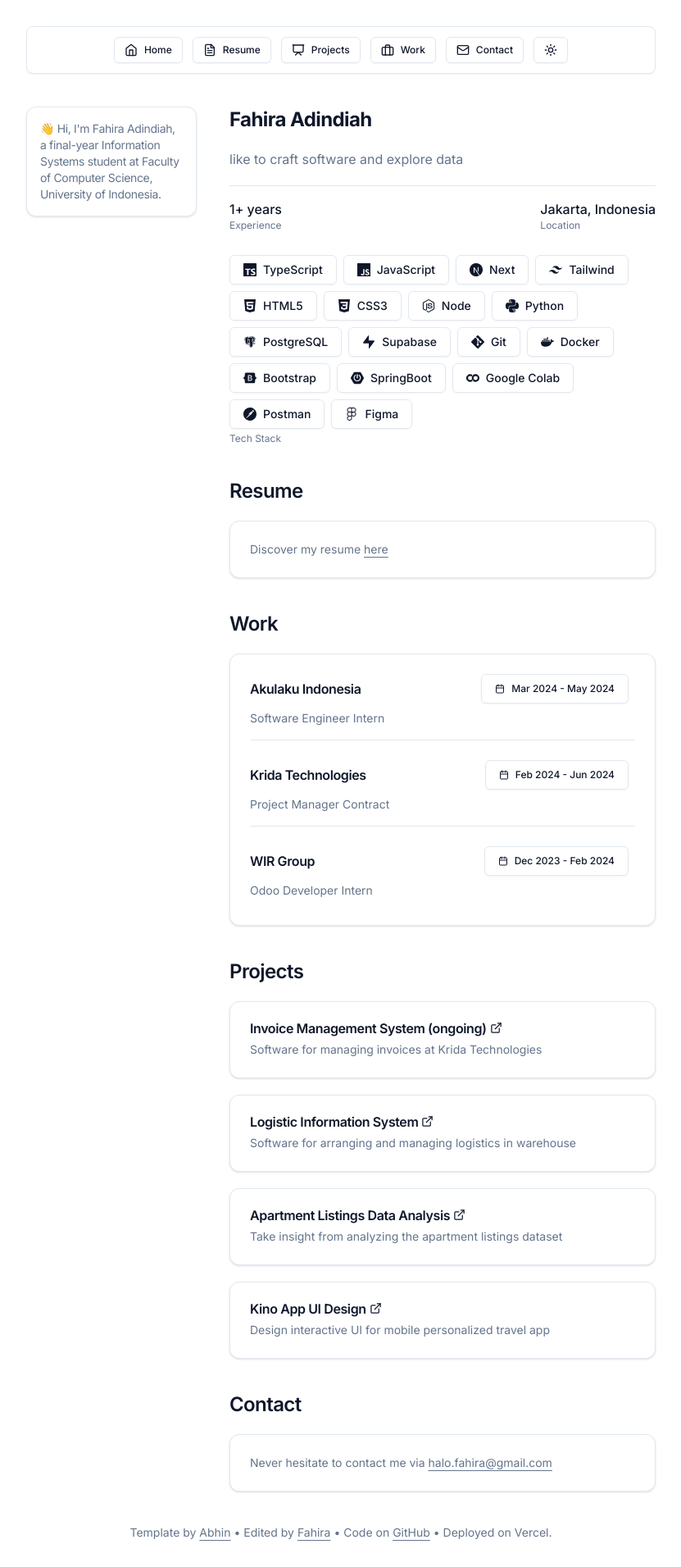
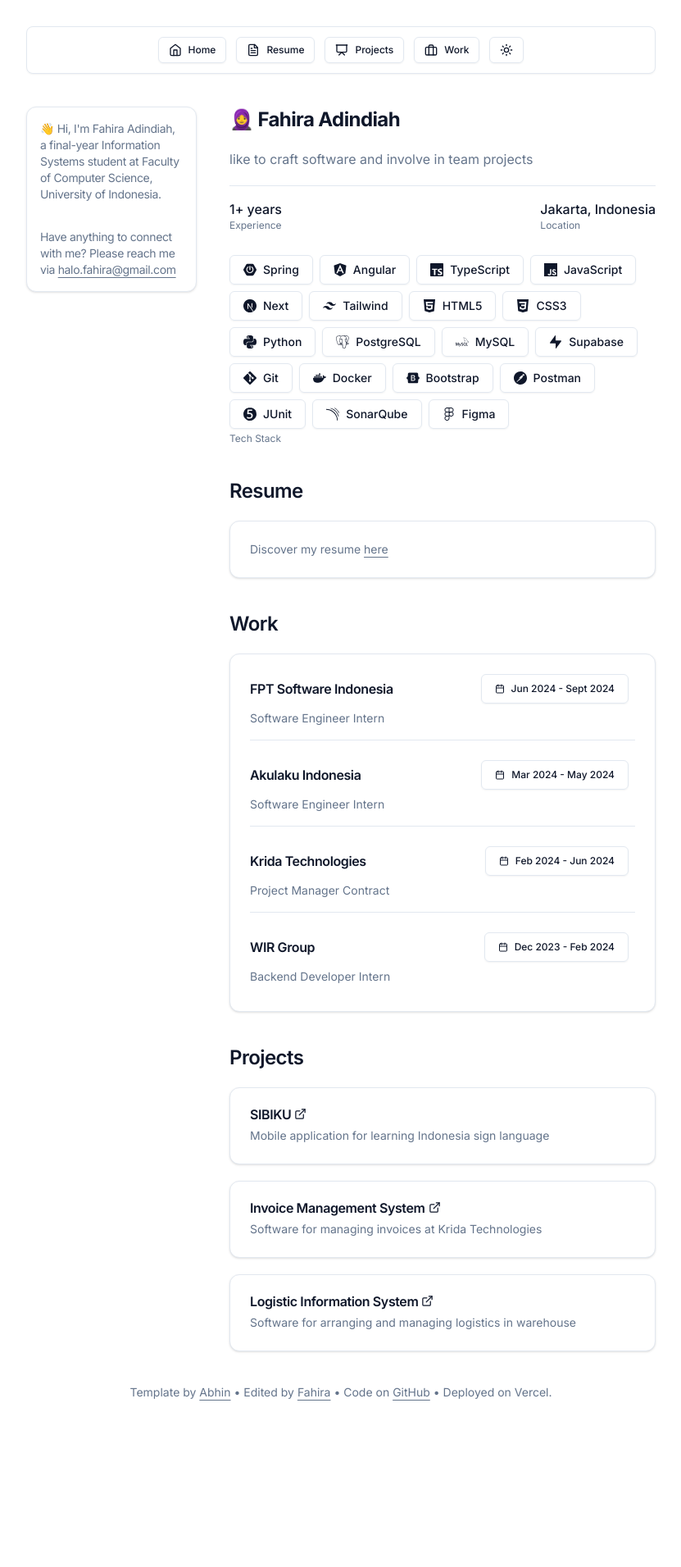
Before and after one commit to fahiradh/personal-website, a Next.js app: page / in a window 1280 px wide. Shown: the whole page at 82% size, without its empty margins (224-1055 px from the left). After the commit the page ends 1740 px from the top, so only its background shows below. Built offline with nearby package versions, Linux system fonts and the light colour scheme.

Commit message:
work, project, and details

```diff
--- a/components/navbar.tsx
+++ b/components/navbar.tsx
@@ -52,7 +52,7 @@ export default function Navbar() {
           <Briefcase className=" h-4 w-4" />
           <span className="hidden md:block ml-2">Work</span>
         </Button>
-        <Button
+        {/* <Button
           onClick={() => navigateTo("/#contact")}
           variant="outline"
           size="sm"
@@ -60,7 +60,7 @@ export default function Navbar() {
         >
           <Mail className=" h-4 w-4" />
           <span className="hidden md:block ml-2">Contact</span>
-        </Button>
+        </Button> */}
         <ModeToggle />
       </div>
     </div>
--- a/components/sidebar.tsx
+++ b/components/sidebar.tsx
@@ -7,6 +7,11 @@ export default function Sidebar() {
       <p className="text-sm text-muted-foreground tracking-tight">
         {aboutYou.description}
       </p>
+      <br></br>
+      <p className="text-sm text-muted-foreground tracking-tight">
+        Have anything to connect with me? Please reach me via {" "}
+        <a href={`mailto:${aboutYou.email}`}>{aboutYou.email}</a>
+      </p>
     </div>
   );
 }
--- a/lib/data.ts
+++ b/lib/data.ts
@@ -2,7 +2,6 @@ import {
     SiTypescript,
     SiJavascript,
     SiNextdotjs,
-    SiNodedotjs,
     SiPython,
     SiHtml5,
     SiCss3,
@@ -12,13 +11,24 @@ import {
     SiBootstrap,
     SiTailwindcss,
     SiSpringboot,
-    SiGooglecolab,
     SiFigma,
-    SiPostman
+    SiPostman,
+    SiAngular,
+    SiMysql,
+    SiPostgresql,
+    SiJunit5,
+    SiSonarqube
   } from "react-icons/si";
-  import { BiLogoPostgresql } from "react-icons/bi";
 
   export const skills = [
+    {
+      icon: SiSpringboot,
+      text: "Spring",
+    },
+    {
+      icon: SiAngular,
+      text: "Angular",
+    },
     {
       icon: SiTypescript,
       text: "TypeScript",
@@ -44,16 +54,16 @@ import {
       text: "CSS3",
     },
     {
-      icon: SiNodedotjs,
-      text: "Node",
-    },
-    {
       icon: SiPython,
       text: "Python",
     },
     {
-      icon: BiLogoPostgresql,
+      icon: SiPostgresql,
       text: "PostgreSQL",
+    },
+    {
+      icon: SiMysql,
+      text: "MySQL",
     },
     {
       icon: SiSupabase,
@@ -72,16 +82,15 @@ import {
       text: "Bootstrap",
     },
     {
-      icon: SiSpringboot,
-      text: "SpringBoot",
+      icon: SiPostman,
+      text: "Postman"
     },
     {
-      icon: SiGooglecolab,
-      text: "Google Colab",
-    },
-    {
-      icon: SiPostman,
-      text: "Postman"
+      icon: SiJunit5,
+      text: "JUnit"
+    },{
+      icon: SiSonarqube,
+      text: "SonarQube"
     },
     {
       icon: SiFigma,
@@ -89,7 +98,7 @@ import {
     }
   ];
 
-  export const resume = "https://drive.google.com/file/d/14CArG3TtsMDJAtb4CtDN69ao8xM6tNEx/view?usp=sharing";
+  export const resume = "https://drive.google.com/file/d/18S6p9ytDVEfayHx2Na2Aa6XZHTJBAXUP/view?usp=sharing";
 
   export interface Project {
     title: string;
@@ -99,51 +108,47 @@ import {
 
   export const projects: Project[] = [
     {
-      title: "Invoice Management System (ongoing)",
+      title: "SIBIKU",
+      description: "Mobile application for learning Indonesia sign language",
+      link: "https://drive.google.com/file/d/1u9wF3J0i8HOShrKrAzDEzWD4mEjWF00Z/view",
+    },
+    {
+      title: "Invoice Management System",
       description: "Software for managing invoices at Krida Technologies",
-      link: "https://github.com/fahiradh",
+      link: "https://github.com/fahiradh/invoicesync",
     },
     {
       title: "Logistic Information System",
       description: "Software for arranging and managing logistics in warehouse",
       link: "https://github.com/fahiradh/silogistik",
     },
-    {
-      title: "Apartment Listings Data Analysis",
-      description: "Take insight from analyzing the apartment listings dataset",
-      link: "https://drive.google.com/file/d/1HLH7IdiABrT3inLeHjBcPG-pOWgKvBbU/view?usp=sharing",
-    },
-    {
-      title: "Kino App UI Design",
-      description: "Design interactive UI for mobile personalized travel app",
-      link: "https://drive.google.com/file/d/1PHBjbalTSv_IvC7WbgljClIMO_3i5rAG/view?usp=sharing",
-    },
   ];
 
   export interface WorkExperience {
     company: string;
     position: string;
-    description: string;
     years: string;
   }
 
   export const workExperiences: WorkExperience[] = [
     {
+      company: "FPT Software Indonesia",
+      position: "Software Engineer Intern",
+      years: "Jun 2024 - Sept 2024",
+    },
+    {
       company: "Akulaku Indonesia",
       position: "Software Engineer Intern",
-      description: "Build internal portal software system for Akulaku Finance Indonesia",
       years: "Mar 2024 - May 2024",
     },
     {
       company: "Krida Technologies",
       position: "Project Manager Contract",
-      description: "Build invoice management system",
       years: "Feb 2024 - Jun 2024",
     },
     {
       company: "WIR Group",
-      position: "Odoo Developer Intern",
-      description: "Developed odoo modules as user's needed",
+      position: "Backend Developer Intern",
       years: "Dec 2023 - Feb 2024",
     },
   ];
@@ -159,8 +164,8 @@ import {
   export const logoText = "halo.fahira@gmail.com";
 
   export const marketingHeadlines = {
-    mainHeadline: "Fahira Adindiah",
-    subHeadline: "like to craft software and explore data",
+    mainHeadline: "🧕 Fahira Adindiah",
+    subHeadline: "like to craft software and involve in team projects",
   };
 
   export const websiteMetadata = {
--- a/src/app/page.tsx
+++ b/src/app/page.tsx
@@ -101,16 +101,6 @@ export default function Home() {
               </div>
             </div>
           </section>
-          {/* Contact */}
-          <section id="contact" key="contact">
-            <h2 className="text-2xl font-semibold tracking-tight">Contact</h2>
-            <div className="mt-5 rounded-xl border bg-card text-card-foreground shadow">
-              <p className="p-6 text-sm text-muted-foreground">
-                Never hesitate to contact me via {" "}
-                <a href={`mailto:${aboutYou.email}`}>{aboutYou.email}</a>
-              </p>
-            </div>
-          </section>
         </div>
       </div>
       <Footer />
```
